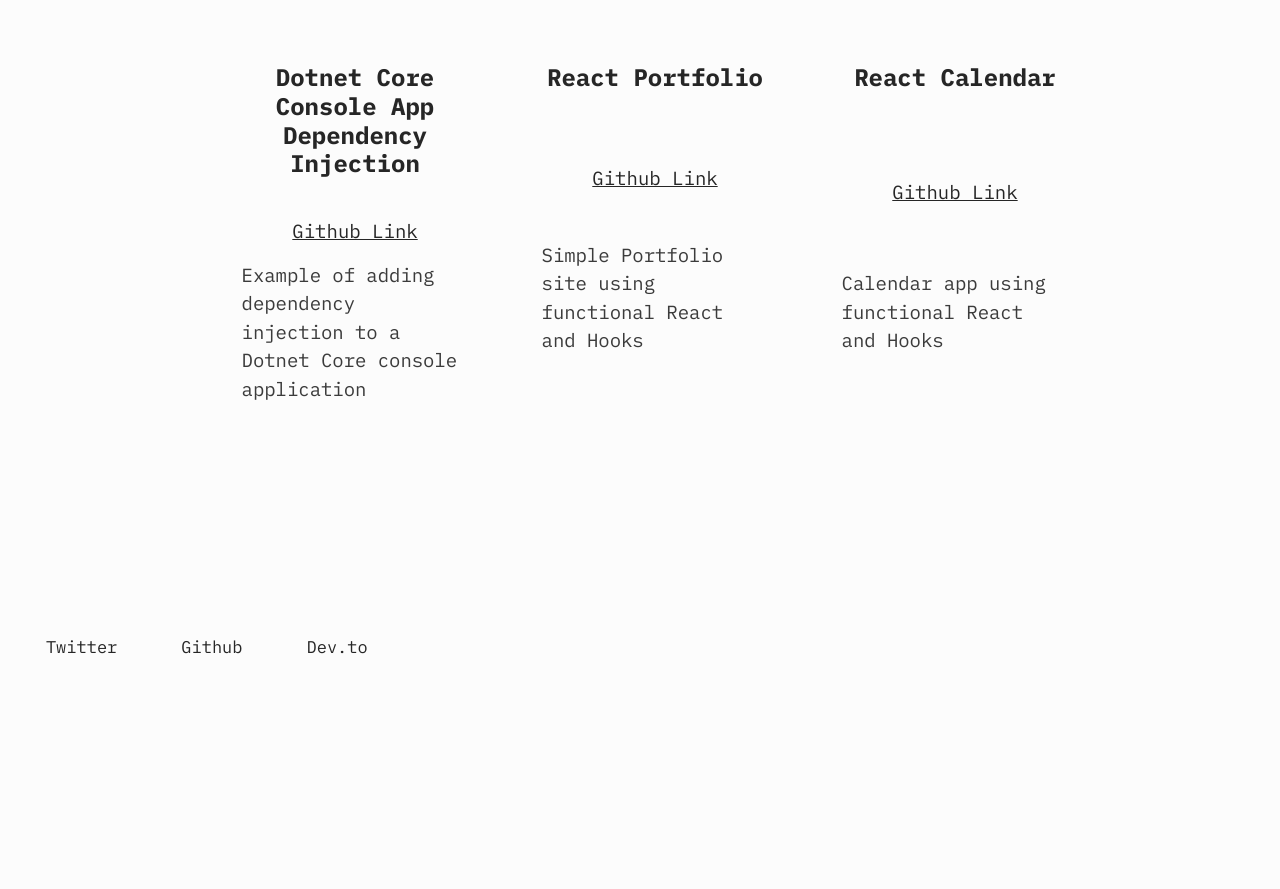
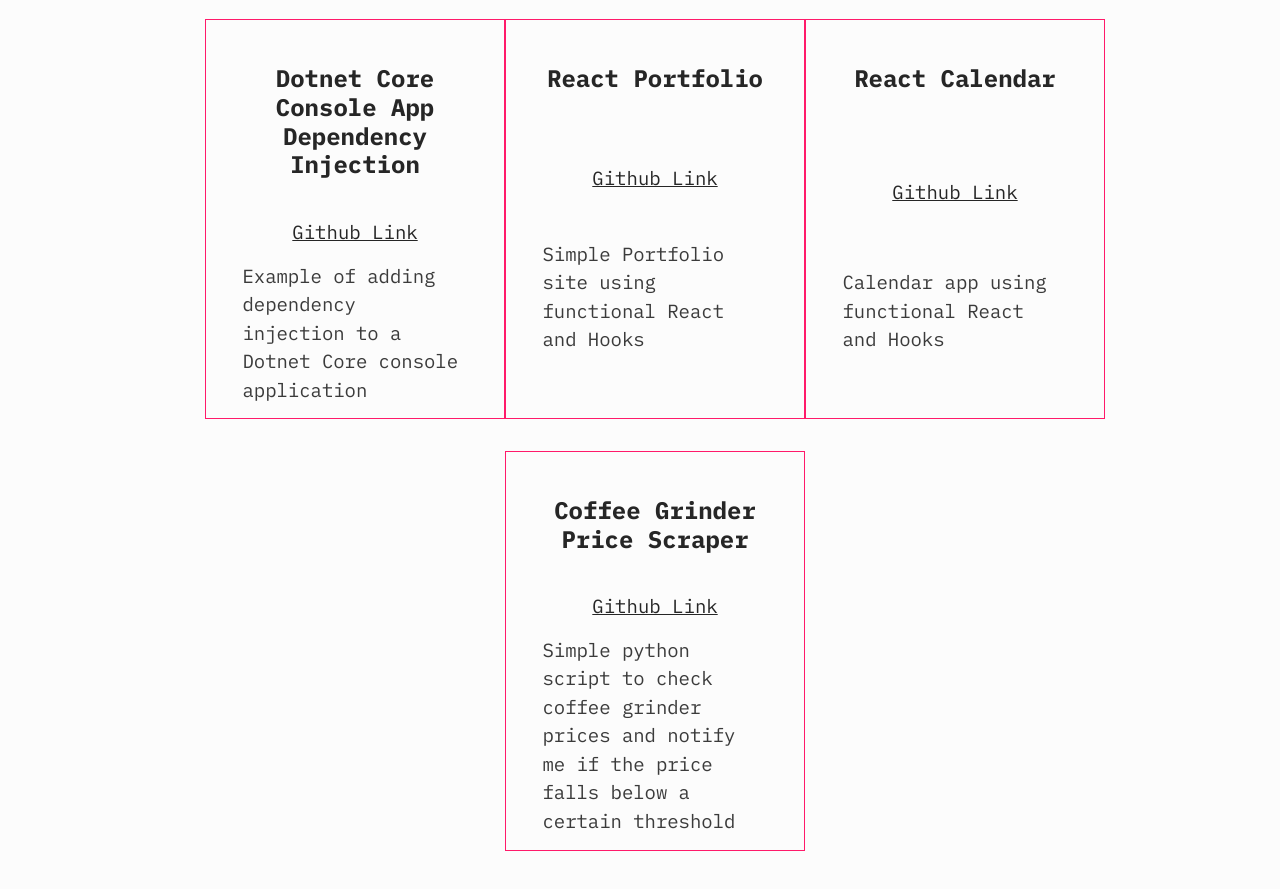
Before and after one commit to Ballcapz/ballcapz-dev, a Gatsby site: page /projects in a window 1280 px wide. Shown: the part 341-1230 px from the top of the page. Before the commit the page ends 1090 px from the top, so only its background shows below. Built offline with nearby package versions, Linux system fonts and the light colour scheme; Gatsby itself is replaced by a stand-in of ours.

Commit message:
Updated projects

```diff
--- a/src/pages/projects.js
+++ b/src/pages/projects.js
@@ -1,30 +1,22 @@
-import React from 'react'
-import { graphql } from 'gatsby'
-import {
-    HeaderBack,
-    HeadingXL,
-    HeadingL,
-    SEO,
-    Layout,
-    ButtonLink,
-    TextBody
-} from '../components'
-import styled from 'styled-components'
-import { BREAKPOINT } from '../utils/constants'
+import React from 'react';
+import { graphql } from 'gatsby';
+import { HeaderBack, HeadingXL, SEO, Layout, TextBody } from '../components';
+import styled from 'styled-components';
+import { BREAKPOINT } from '../utils/constants';
 
-const remy = px => `${px / 16}rem`
+const remy = (px) => `${px / 16}rem`;
 const getFlex = (value) => {
-    if (!value) return
+  if (!value) return;
 
-    let flex = value / 12 * 100
-    return `flex: 0 0 ${flex}%;`
-}
+  let flex = (value / 12) * 100;
+  return `flex: 0 0 ${flex}%;`;
+};
 const getWidth = (value) => {
-    if (!value) return
+  if (!value) return;
 
-    let width = value / 12 * 100
-    return `width: ${width}%;`
-}
+  let width = (value / 12) * 100;
+  return `width: ${width}%;`;
+};
 
 const ProjectContainer = styled.div`
   padding-right: ${remy(15)};
@@ -34,11 +26,11 @@
   width: 100%;
 
   @media (min-width: 576px) {
-        max-width: ${remy(540)}
+    max-width: ${remy(540)};
   }
 
   @media (min-width: 768px) {
-        max-width: ${remy(720)}
+    max-width: ${remy(720)};
   }
 
   @media (min-width: 992px) {
@@ -84,7 +76,6 @@
   @media (min-width: 1200px) {
     ${({ xl }) => xl && getFlex(xl)};
     ${({ xl }) => xl && getWidth(xl)};
-
   }
 `;
 
@@ -99,10 +90,6 @@
   border: 1px solid var(--accent-color);
   margin-left: auto;
   margin-right: auto;
-
-    @media (min-width: 992px) {
-        border: none;
-    }
 `;
 
 const ProjectLink = styled.a`
@@ -135,9 +122,11 @@
 
         <ProjectContainer>
           <ProjectRow>
-                        <ProjectColumn sm='8' lg='4'>
+            <ProjectColumn sm="8" lg="4">
               <ProjectCard>
-                                <ProjectHeader>Dotnet Core Console App Dependency Injection</ProjectHeader>
+                <ProjectHeader>
+                  Dotnet Core Console App Dependency Injection
+                </ProjectHeader>
                 <ProjectLink
                   href="https://github.com/Ballcapz/Console-Application-Dependency-Injection"
                   target="_blank"
@@ -146,12 +135,13 @@
                   Github Link
                 </ProjectLink>
                 <TextBody>
-                                    Example of adding dependency injection to a Dotnet Core console application
+                  Example of adding dependency injection to a Dotnet Core
+                  console application
                 </TextBody>
               </ProjectCard>
             </ProjectColumn>
 
-                        <ProjectColumn sm='8' lg='4'>
+            <ProjectColumn sm="8" lg="4">
               <ProjectCard>
                 <ProjectHeader>React Portfolio</ProjectHeader>
                 <ProjectLink
@@ -167,7 +157,7 @@
               </ProjectCard>
             </ProjectColumn>
 
-                        <ProjectColumn sm='8' lg='4'>
+            <ProjectColumn sm="8" lg="4">
               <ProjectCard>
                 <ProjectHeader>React Calendar</ProjectHeader>
                 <ProjectLink
@@ -183,9 +173,24 @@
               </ProjectCard>
             </ProjectColumn>
 
+            <ProjectColumn sm="8" lg="4">
+              <ProjectCard>
+                <ProjectHeader>Coffee Grinder Price Scraper</ProjectHeader>
+                <ProjectLink
+                  href="https://github.com/Ballcapz/Coffee-Grinder-Price-Scraper"
+                  target="_blank"
+                  rel="noopener noreferrer"
+                >
+                  Github Link
+                </ProjectLink>
+                <TextBody>
+                  Simple python script to check coffee grinder prices and notify
+                  me if the price falls below a certain threshold
+                </TextBody>
+              </ProjectCard>
+            </ProjectColumn>
           </ProjectRow>
         </ProjectContainer>
-
       </Layout>
     </>
   );
```
Also changed, not shown: 1 other file. Lines whose indentation alone changed are shown as unchanged.
